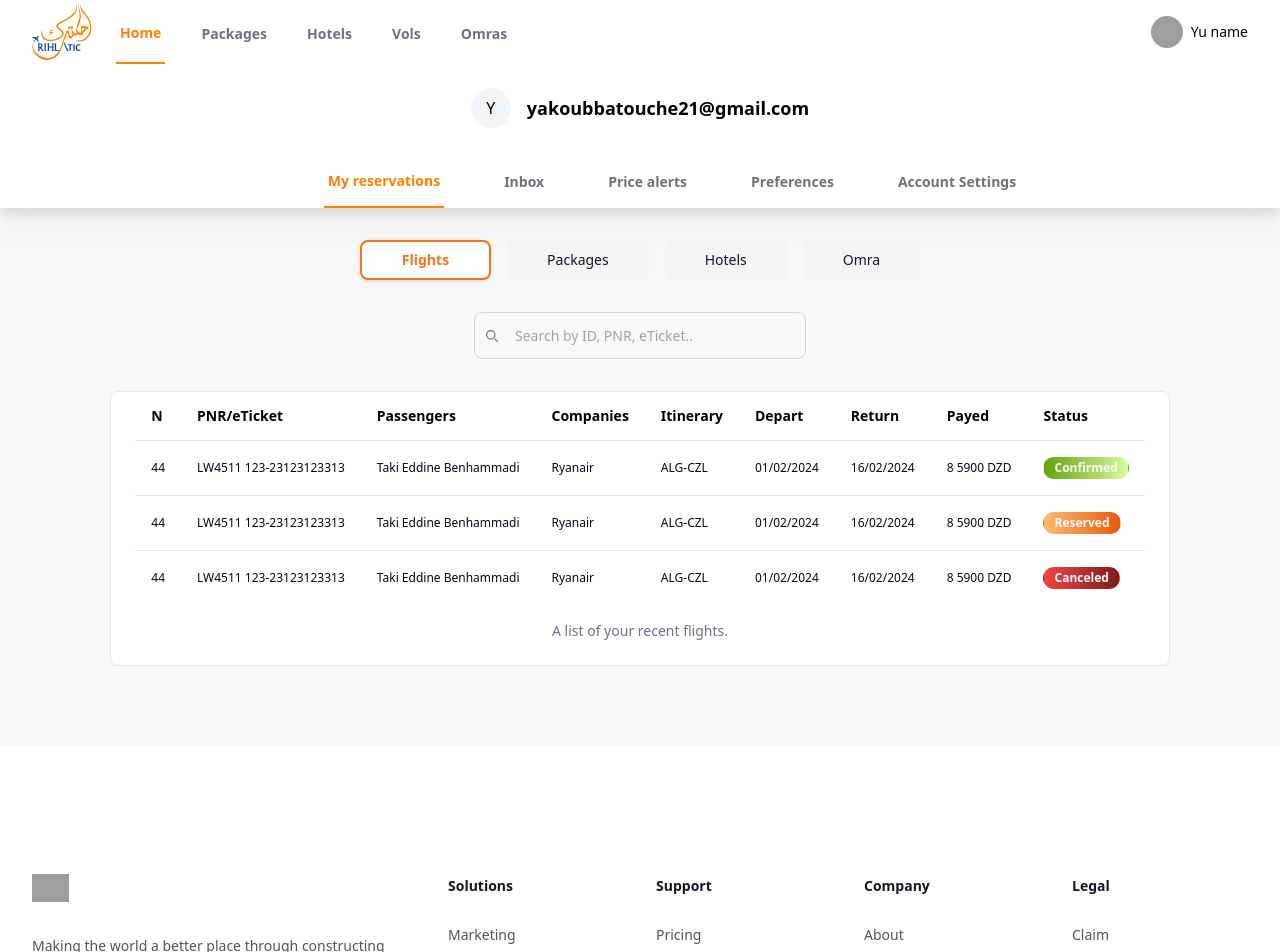
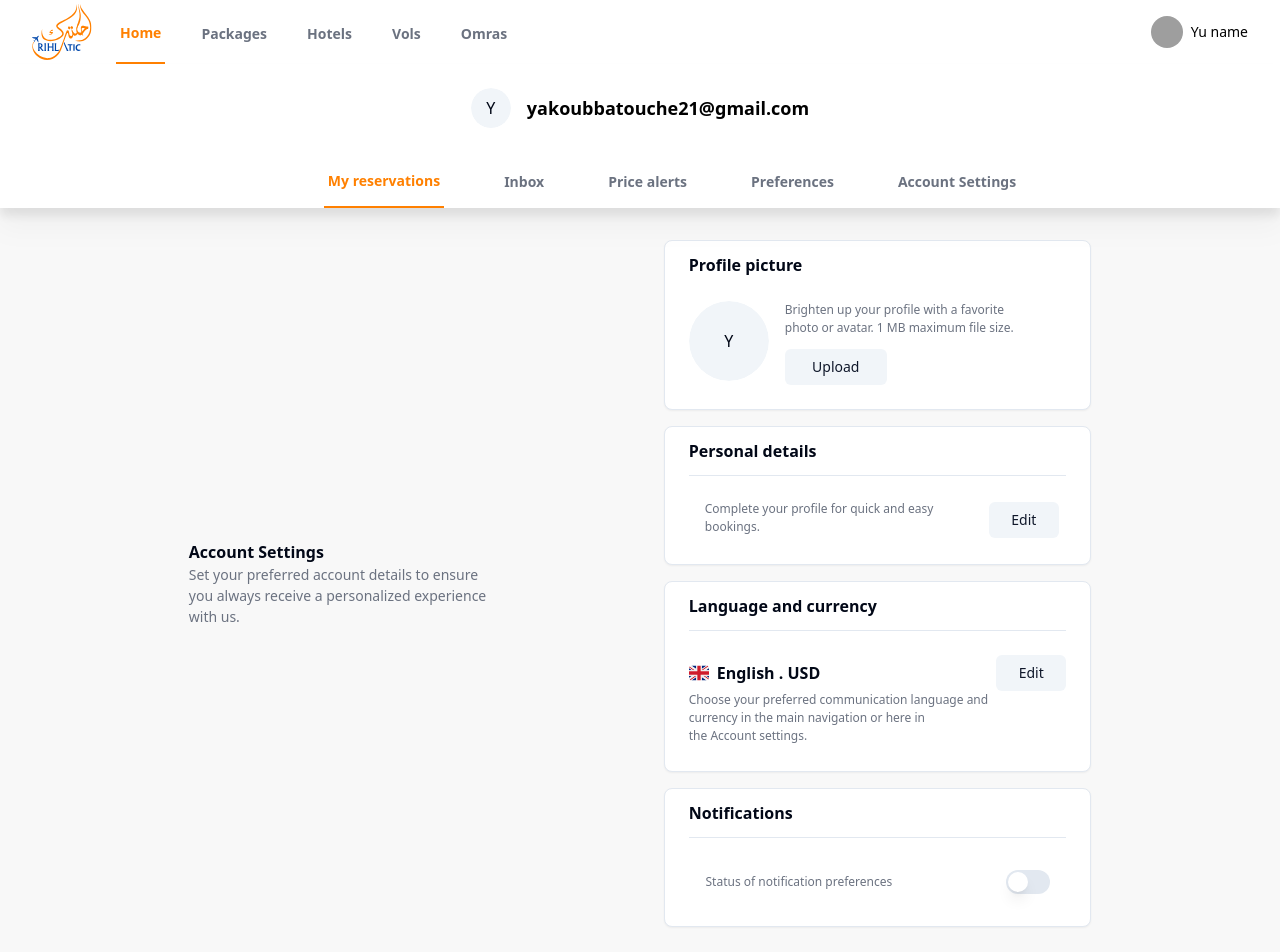
Before and after one commit to karimyekhlef1/-rihlatic, a Next.js app: page /1 in a window 1280 px wide. Shown: the top 952 px of the page. Built offline with nearby package versions, Linux system fonts and the light colour scheme; grey boxes are pictures that could not be loaded.

Commit message:
Finished working on Account settings

```diff
--- /dev/null
+++ b/app/Layout/Main/accountSettings.tsx
@@ -0,0 +1,27 @@
+'use client';
+
+import ProfilePicture from '@/components/Main/profile-picture';
+import PersonalDetails from '@/components/Main/personal-details';
+import LanguageAndCurrency from '@/components/Main/lang-and-currency';
+import Notifications from '@/components/Main/notifications';
+
+export default function AccountSettings() {
+  return (
+    <div className="h-full flex flex-col items-center md:flex-row md:justify-center pt-8 pb-20 bg-[#f8f8f8]">
+      <div className="flex flex-col md:px-20">
+        <h1 className="font-semibold">Account Settings</h1>
+        <p className="box-content font-medium text-[14px] w-[315px] h-[63px] text-gray-500">
+          Set your preferred account details to ensure you always receive a
+          personalized experience with us.
+        </p>
+      </div>
+
+      <div className="flex flex-col px-20">
+        <ProfilePicture />
+        <PersonalDetails />
+        <LanguageAndCurrency />
+        <Notifications />
+      </div>
+    </div>
+  );
+}
--- a/app/[lang]/page.tsx
+++ b/app/[lang]/page.tsx
@@ -5,6 +5,7 @@ import Navbar from '@/app/Layout/Header/Navbar/navbar';
 import MainNavbar from '@/app/Layout/Main/mainNavbar';
 import MainPage from '@/app/Layout/Main/mainPage';
 import MainTable from '@/app/Layout/Main/mainTable';
+import AccountSettings from '@/app/Layout/Main/accountSettings';
 
 export default function Home() {
   const func = function (e: any) {
@@ -16,9 +17,12 @@ export default function Home() {
       <Navbar />
 
       <MainNavbar />
+
       {/* <MainPage /> */}
 
-      <MainTable />
+      {/* <MainTable /> */}
+
+      <AccountSettings />
 
       <Footer />
     </div>
--- /dev/null
+++ b/components/Main/lang-and-currency.tsx
@@ -0,0 +1,35 @@
+import { Button } from '@/components/ui/button';
+import { Card, CardContent } from '@/components/ui/card';
+import { Separator } from '@/components/ui/separator';
+import Image from 'next/image';
+import flag from '@/public/images/uk_flag.svg';
+
+export default function LanguageAndCurrency() {
+  return (
+    <div className="pt-4">
+      <Card>
+        <CardContent className="flex flex-col">
+          <div className="flex">
+            <h1 className="font-semibold pt-3 pb-3 justify-start">
+              Language and currency
+            </h1>
+          </div>
+          <Separator />
+          <div className="flex flex-col pb-4">
+            <div className="flex flex-row pt-6 items-center">
+              <Image src={flag} alt="flag" width={20} height={20} />
+              <h1 className="font-semibold pl-2 pr-44">English . USD</h1>
+              <Button variant={'secondary'} className="h-[36px] w-[70px]">
+                Edit
+              </Button>
+            </div>
+            <p className="font-medium text-[12px] w-[300px] h-[40px] text-gray-500">
+              Choose your preferred communication language and currency in
+              the main navigation or here in the Account settings.
+            </p>
+          </div>
+        </CardContent>
+      </Card>
+    </div>
+  );
+}
--- /dev/null
+++ b/components/Main/notifications.tsx
@@ -0,0 +1,26 @@
+import { Card, CardContent } from '@/components/ui/card';
+import { Separator } from '@/components/ui/separator';
+import { Switch } from '@/components/ui/switch';
+
+export default function Notifications() {
+  return (
+    <div className="pt-4">
+      <Card>
+        <CardContent className="flex flex-col">
+          <div className="flex">
+            <h1 className="font-semibold pt-3 pb-3 justify-start">
+              Notifications
+            </h1>
+          </div>
+          <Separator />
+          <div className="flex flex-row pt-6 items-center justify-center">
+            <p className="flex items-center font-medium text-[12px] w-[300px] h-[40px] text-gray-500">
+              Status of notification preferences
+            </p>
+            <Switch />
+          </div>
+        </CardContent>
+      </Card>
+    </div>
+  );
+}
--- /dev/null
+++ b/components/Main/personal-details.tsx
@@ -0,0 +1,28 @@
+import { Button } from '@/components/ui/button';
+import { Card, CardContent } from '@/components/ui/card';
+import { Separator } from '@/components/ui/separator';
+
+export default function PersonalDetails() {
+  return (
+    <div className="pt-4">
+      <Card>
+        <CardContent className="flex flex-col">
+          <div className="flex">
+            <h1 className="font-semibold pt-3 pb-3 justify-start">
+              Personal details
+            </h1>
+          </div>
+          <Separator />
+          <div className="flex flex-row pt-6 items-center">
+            <p className="px-4 font-medium text-[12px] w-[300px] h-[40px] text-gray-500">
+              Complete your profile for quick and easy bookings.
+            </p>
+            <Button variant={'secondary'} className="h-[36px] w-[70px]">
+              Edit
+            </Button>
+          </div>
+        </CardContent>
+      </Card>
+    </div>
+  );
+}
--- /dev/null
+++ b/components/Main/profile-picture.tsx
@@ -0,0 +1,38 @@
+import { Avatar, AvatarFallback, AvatarImage } from '@/components/ui/avatar';
+import { Button } from '@/components/ui/button';
+import { Card, CardContent } from '@/components/ui/card';
+
+export default function ProfilePicture() {
+  return (
+    <div>
+      <Card>
+        <CardContent className="flex flex-col">
+          <div className="flex">
+            <h1 className="font-semibold pt-3 justify-start">
+              Profile picture
+            </h1>
+          </div>
+          <div className="flex flex-row pt-6">
+            <div>
+              <Avatar className="w-20 h-20">
+                <AvatarImage />
+                <AvatarFallback>Y</AvatarFallback>
+              </Avatar>
+            </div>
+            <div className="flex flex-col justify-start">
+              <p className="box-content px-4 font-medium text-[12px] w-[250px] h-[40px] text-gray-500">
+                Brighten up your profile with a favorite photo or avatar. 1 MB
+                maximum file size.
+              </p>
+              <div className="pt-2 px-4">
+                <Button variant={'secondary'} className="h-[36px] w-[102px]">
+                  Upload
+                </Button>
+              </div>
+            </div>
+          </div>
+        </CardContent>
+      </Card>
+    </div>
+  );
+}
--- /dev/null
+++ b/components/ui/separator.tsx
@@ -0,0 +1,31 @@
+"use client"
+
+import * as React from "react"
+import * as SeparatorPrimitive from "@radix-ui/react-separator"
+
+import { cn } from "@/lib/utils"
+
+const Separator = React.forwardRef<
+  React.ElementRef<typeof SeparatorPrimitive.Root>,
+  React.ComponentPropsWithoutRef<typeof SeparatorPrimitive.Root>
+>(
+  (
+    { className, orientation = "horizontal", decorative = true, ...props },
+    ref
+  ) => (
+    <SeparatorPrimitive.Root
+      ref={ref}
+      decorative={decorative}
+      orientation={orientation}
+      className={cn(
+        "shrink-0 bg-border",
+        orientation === "horizontal" ? "h-[1px] w-full" : "h-full w-[1px]",
+        className
+      )}
+      {...props}
+    />
+  )
+)
+Separator.displayName = SeparatorPrimitive.Root.displayName
+
+export { Separator }
--- /dev/null
+++ b/components/ui/switch.tsx
@@ -0,0 +1,29 @@
+"use client"
+
+import * as React from "react"
+import * as SwitchPrimitives from "@radix-ui/react-switch"
+
+import { cn } from "@/lib/utils"
+
+const Switch = React.forwardRef<
+  React.ElementRef<typeof SwitchPrimitives.Root>,
+  React.ComponentPropsWithoutRef<typeof SwitchPrimitives.Root>
+>(({ className, ...props }, ref) => (
+  <SwitchPrimitives.Root
+    className={cn(
+      "peer inline-flex h-6 w-11 shrink-0 cursor-pointer items-center rounded-full border-2 border-transparent transition-colors focus-visible:outline-none focus-visible:ring-2 focus-visible:ring-ring focus-visible:ring-offset-2 focus-visible:ring-offset-background disabled:cursor-not-allowed disabled:opacity-50 data-[state=checked]:bg-primary data-[state=unchecked]:bg-input",
+      className
+    )}
+    {...props}
+    ref={ref}
+  >
+    <SwitchPrimitives.Thumb
+      className={cn(
+        "pointer-events-none block h-5 w-5 rounded-full bg-background shadow-lg ring-0 transition-transform data-[state=checked]:translate-x-5 data-[state=unchecked]:translate-x-0"
+      )}
+    />
+  </SwitchPrimitives.Root>
+))
+Switch.displayName = SwitchPrimitives.Root.displayName
+
+export { Switch }
--- a/package.json
+++ b/package.json
@@ -13,7 +13,9 @@
     "@headlessui/react": "^2.1.3",
     "@heroicons/react": "^2.1.5",
     "@radix-ui/react-avatar": "^1.1.0",
+    "@radix-ui/react-separator": "^1.1.0",
     "@radix-ui/react-slot": "^1.1.0",
+    "@radix-ui/react-switch": "^1.1.0",
     "class-variance-authority": "^0.7.0",
     "clsx": "^2.1.1",
     "lucide-react": "^0.436.0",
```
Also changed, not shown: public/images/uk_flag.svg (added), 1 other file (tests, documents, lock files or other folders).
